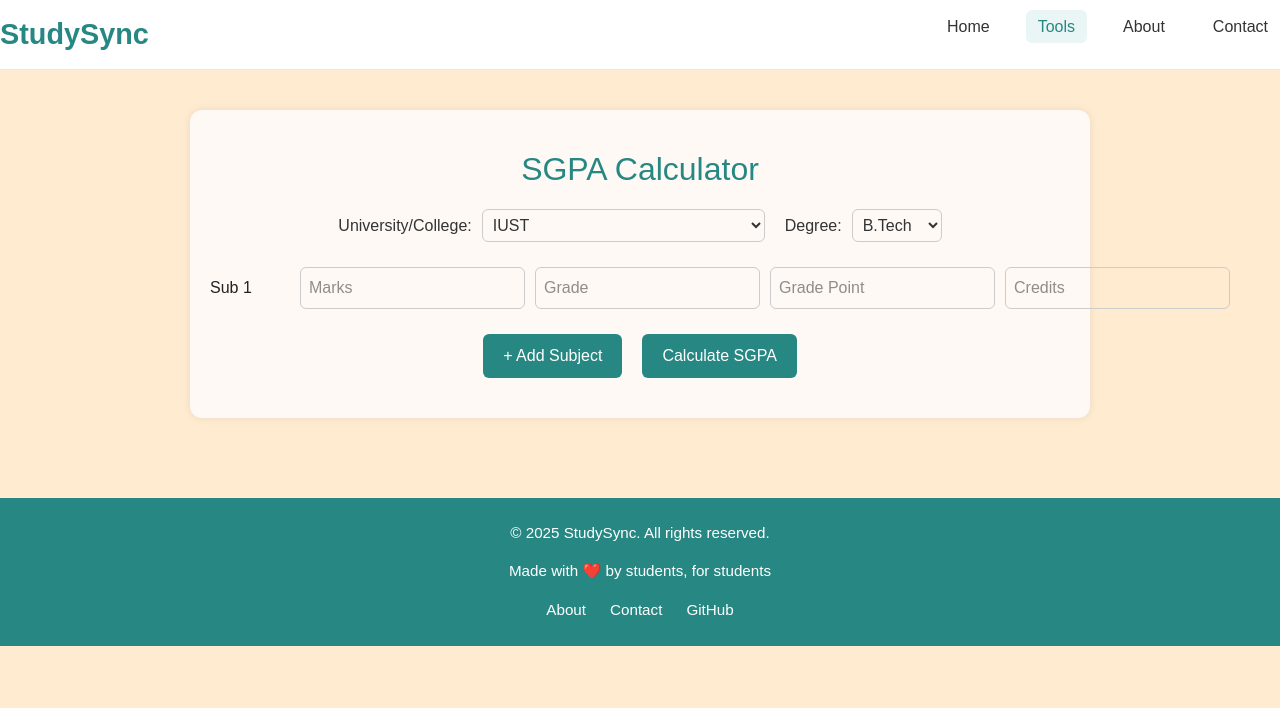
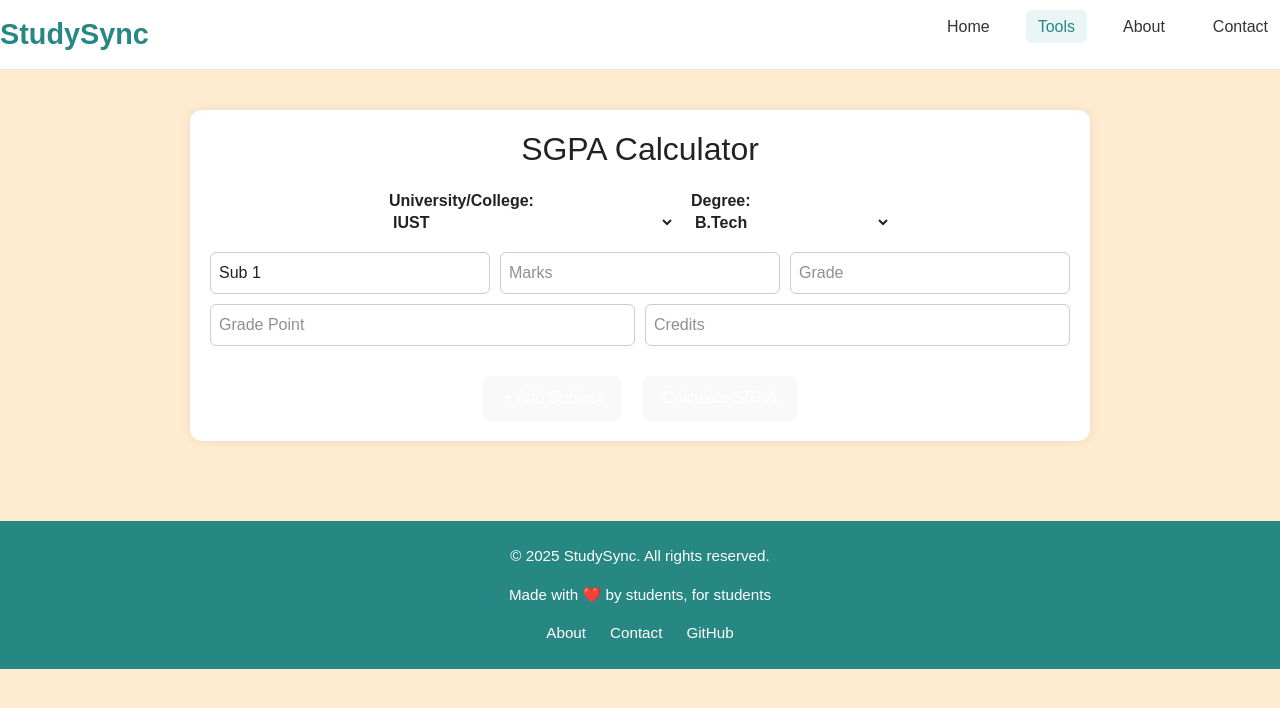
Before and after one commit to Abdul-Wasi/studysync, a React (Vite) app: page /tools/sgpa in a window 1280 px wide. Shown: the top 708 px of the page. Built offline with nearby package versions, Linux system fonts and the light colour scheme.

Commit message:
updated SGPA Calculator

```diff
--- a/src/components/SGPACalculator.jsx
+++ b/src/components/SGPACalculator.jsx
@@ -24,25 +24,23 @@ const SGPACalculator = () => {
     setScale(selectedScale || []);
   }, [university, degree]);
 
-  const calculateGradeAndPoint = (index, key, value) => {
-    const updatedSubjects = [...subjects];
-    updatedSubjects[index][key] = value;
-
-    const subject = updatedSubjects[index];
+  const handleSubjectChange = (index, key, value) => {
+    const updated = [...subjects];
+    updated[index][key] = value;
 
     if (key === "marks") {
       const num = parseFloat(value);
       const matched = scale.find((entry) => num >= entry.min && num <= entry.max);
       if (matched) {
-        subject.grade = matched.grade;
-        subject.gradePoint = matched.point;
+        updated[index].grade = matched.grade;
+        updated[index].gradePoint = matched.point;
       }
     }
 
     if (key === "grade") {
       const matched = scale.find((entry) => entry.grade === value.toUpperCase());
       if (matched) {
-        subject.gradePoint = matched.point;
+        updated[index].gradePoint = matched.point;
       }
     }
 
@@ -50,11 +48,11 @@ const SGPACalculator = () => {
       const num = parseFloat(value);
       const matched = scale.find((entry) => entry.point === num);
       if (matched) {
-        subject.grade = matched.grade;
+        updated[index].grade = matched.grade;
       }
     }
 
-    setSubjects(updatedSubjects);
+    setSubjects(updated);
   };
 
   const addSubject = () => {
@@ -67,23 +65,18 @@ const SGPACalculator = () => {
 
   const calculateSGPA = () => {
     let totalCredits = 0;
-    let totalWeightedPoints = 0;
+    let totalPoints = 0;
 
-    for (const subject of subjects) {
-      const credit = parseFloat(subject.credit);
-      const gradePoint = parseFloat(subject.gradePoint);
-      if (isNaN(credit) || isNaN(gradePoint)) continue;
+    subjects.forEach((s) => {
+      const gp = parseFloat(s.gradePoint);
+      const c = parseFloat(s.credit);
+      if (!isNaN(gp) && !isNaN(c)) {
+        totalCredits += c;
+        totalPoints += gp * c;
+      }
+    });
 
-      totalCredits += credit;
-      totalWeightedPoints += credit * gradePoint;
-    }
-
-    if (totalCredits === 0) {
-      setSGPA(null);
-      return;
-    }
-
-    const result = (totalWeightedPoints / totalCredits).toFixed(2);
+    const result = totalCredits > 0 ? (totalPoints / totalCredits).toFixed(2) : null;
     setSGPA(result);
   };
 
@@ -116,37 +109,38 @@ const SGPACalculator = () => {
       </div>
 
       <div className="subjects">
-        {subjects.map((sub, idx) => (
-          <div key={idx} className="subject-row">
-            <span>{sub.name}</span>
+        {subjects.map((subject, index) => (
+          <div key={index} className="subject-row">
+            <input
+              type="text"
+              value={subject.name}
+              onChange={(e) => handleSubjectChange(index, "name", e.target.value)}
+              placeholder="Subject Name"
+            />
             <input
               type="number"
               placeholder="Marks"
-              value={sub.marks}
-              onChange={(e) => calculateGradeAndPoint(idx, "marks", e.target.value)}
+              value={subject.marks}
+              onChange={(e) => handleSubjectChange(index, "marks", e.target.value)}
             />
             <input
               type="text"
               placeholder="Grade"
-              value={sub.grade}
-              onChange={(e) => calculateGradeAndPoint(idx, "grade", e.target.value)}
+              value={subject.grade}
+              onChange={(e) => handleSubjectChange(index, "grade", e.target.value)}
             />
             <input
               type="number"
               step="0.1"
               placeholder="Grade Point"
-              value={sub.gradePoint}
-              onChange={(e) => calculateGradeAndPoint(idx, "gradePoint", e.target.value)}
+              value={subject.gradePoint}
+              onChange={(e) => handleSubjectChange(index, "gradePoint", e.target.value)}
             />
             <input
               type="number"
               placeholder="Credits"
-              value={sub.credit}
-              onChange={(e) => {
-                const updated = [...subjects];
-                updated[idx].credit = e.target.value;
-                setSubjects(updated);
-              }}
+              value={subject.credit}
+              onChange={(e) => handleSubjectChange(index, "credit", e.target.value)}
             />
           </div>
         ))}
@@ -157,7 +151,11 @@ const SGPACalculator = () => {
         <button onClick={calculateSGPA}>Calculate SGPA</button>
       </div>
 
-      {sgpa && <div className="result">Your SGPA is: <strong>{sgpa}</strong></div>}
+      {sgpa && (
+        <div className="result">
+          Your SGPA is: <strong>{sgpa}</strong>
+        </div>
+      )}
     </div>
   );
 };
--- a/src/styles/SGPACalculator.css
+++ b/src/styles/SGPACalculator.css
@@ -1,79 +1,79 @@
 .sgpa-calculator {
-  padding: 40px 20px;
   max-width: 900px;
-  margin: 0 auto;
-  background-color: #fef9f4;
+  margin: auto;
+  padding: 20px;
+  background: white;
   border-radius: 12px;
-  box-shadow: 0 0 10px rgba(0, 0, 0, 0.08);
+  box-shadow: 0 0 12px rgba(0, 0, 0, 0.08);
 }
 
 .sgpa-calculator h2 {
   text-align: center;
-  color: #278783;
   margin-bottom: 20px;
 }
 
 .dropdowns {
   display: flex;
+  flex-wrap: wrap;
+  gap: 16px;
+  margin-bottom: 20px;
   justify-content: center;
-  gap: 20px;
-  margin-bottom: 25px;
 }
 
 .dropdowns label {
-  font-weight: 500;
-  color: #333;
-}
-
-.dropdowns select {
-  margin-left: 10px;
-  padding: 6px;
-  border-radius: 6px;
-  border: 1px solid #ccc;
+  display: flex;
+  flex-direction: column;
+  font-weight: bold;
+  min-width: 200px;
 }
 
 .subjects {
   display: flex;
   flex-direction: column;
-  gap: 15px;
+  gap: 10px;
 }
 
 .subject-row {
-  display: grid;
-  grid-template-columns: 80px 1fr 1fr 1fr 1fr;
+  display: flex;
+  flex-wrap: wrap;
   gap: 10px;
+  margin-bottom: 10px;
   align-items: center;
 }
 
 .subject-row input {
+  flex: 1 1 150px;
   padding: 8px;
+  border: 1px solid #ccc;
   border-radius: 6px;
-  border: 1px solid #ccc;
 }
 
 .buttons {
-  margin-top: 25px;
+  margin-top: 20px;
   display: flex;
+  justify-content: center;
   gap: 20px;
-  justify-content: center;
+  flex-wrap: wrap;
 }
 
-.buttons button {
-  padding: 10px 20px;
-  background-color: #278783;
+button {
+  padding: 10px 16px;
+  background-color: #1e88e5;
+  border: none;
   color: white;
-  border: none;
   border-radius: 6px;
   cursor: pointer;
+  font-weight: bold;
 }
 
-.buttons button:hover {
-  background-color: #1f6966;
+button:hover {
+  background-color: #1565c0;
 }
 
 .result {
-  margin-top: 30px;
+  margin-top: 25px;
   text-align: center;
-  font-size: 1.5rem;
-  color: #333;
+  font-size: 1.3rem;
+  font-weight: bold;
+  color: green;
 }
```
